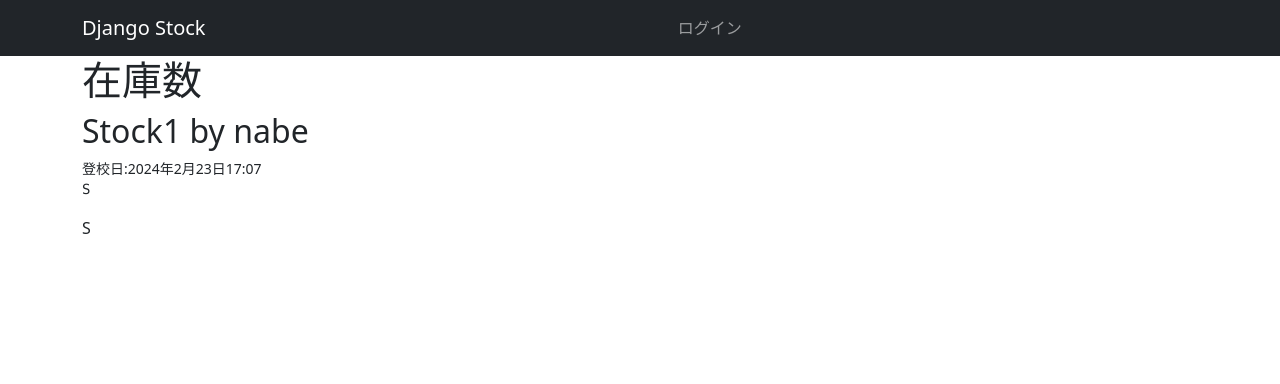
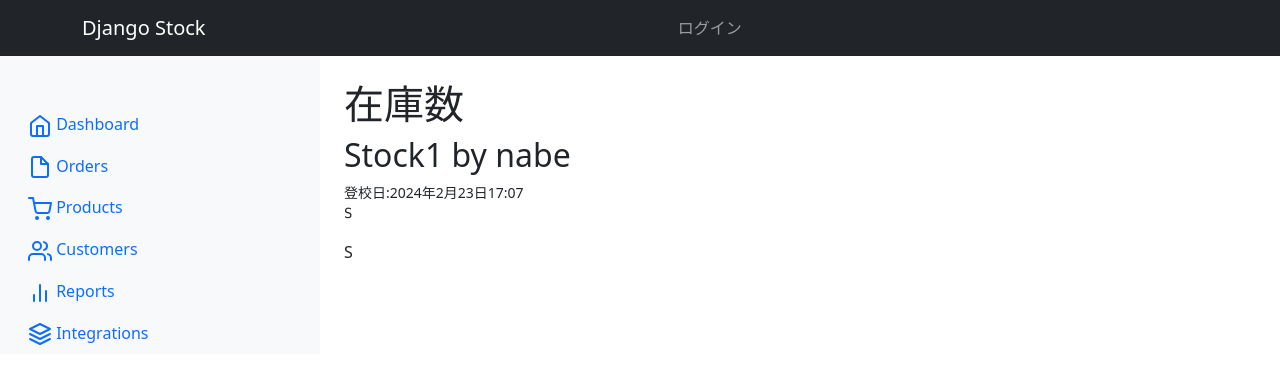
Before and after one commit to sknhkworks/FoggyWindingloadWorkFlow, a Django app: page /stocks/1/ in a window 1280 px wide. Shown: the top 384 px of the page. Run offline with Django 5.2, Linux system fonts and the light colour scheme; data comes from the database, SQL or seed files in the repository; some libraries are stand-ins or nearby versions.

Commit message:
separate view folder and bootstrap sidebar

```diff
--- a/stocks/views.py
+++ b/stocks/views.py
@@ -4,7 +4,6 @@ from django.http import HttpResponse
 from stocks.models import Stocks
 from stocks.forms import StockForm
 
-# Create your views here.
 def top(request):
     stocks = Stocks.objects.all()
     context = { "stocks": stocks }
--- a/templates/base.html
+++ b/templates/base.html
@@ -20,10 +61,65 @@
           {% endif %}
       </ul>
   </div>
+
 </nav>
-<main>
-  <div class="container">
-      {% block main %}{% endblock %}
+
+<div class="container-fluid">
+  <div class="row">
+      <nav id="sidebar" class="col-3 d-block bg-light ">
+
+<div class="position-sticky pt-md-5">
+  <ul class="nav flex-column">
+      <li class="nav-item">
+        <a class="nav-link active" aria-current="page" href="#">
+          <svg xmlns="http://www.w3.org/2000/svg" width="24" height="24" viewBox="0 0 24 24" fill="none" stroke="currentColor" stroke-width="2" stroke-linecap="round" stroke-linejoin="round" class="feather feather-home"><path d="M3 9l9-7 9 7v11a2 2 0 0 1-2 2H5a2 2 0 0 1-2-2z"></path><polyline points="9 22 9 12 15 12 15 22"></polyline></svg>
+          <span class="ml-2">Dashboard</span>
+        </a>
+      </li>
+      <li class="nav-item">
+        <a class="nav-link" href="#">
+          <svg xmlns="http://www.w3.org/2000/svg" width="24" height="24" viewBox="0 0 24 24" fill="none" stroke="currentColor" stroke-width="2" stroke-linecap="round" stroke-linejoin="round" class="feather feather-file"><path d="M13 2H6a2 2 0 0 0-2 2v16a2 2 0 0 0 2 2h12a2 2 0 0 0 2-2V9z"></path><polyline points="13 2 13 9 20 9"></polyline></svg>
+          <span class="ml-2">Orders</span>
+        </a>
+      </li>
+      <li class="nav-item">
+        <a class="nav-link" href="#">
+          <svg xmlns="http://www.w3.org/2000/svg" width="24" height="24" viewBox="0 0 24 24" fill="none" stroke="currentColor" stroke-width="2" stroke-linecap="round" stroke-linejoin="round" class="feather feather-shopping-cart"><circle cx="9" cy="21" r="1"></circle><circle cx="20" cy="21" r="1"></circle><path d="M1 1h4l2.68 13.39a2 2 0 0 0 2 1.61h9.72a2 2 0 0 0 2-1.61L23 6H6"></path></svg>
+          <span class="ml-2">Products</span>
+        </a>
+      </li>
+      <li class="nav-item">
+        <a class="nav-link" href="#">
+          <svg xmlns="http://www.w3.org/2000/svg" width="24" height="24" viewBox="0 0 24 24" fill="none" stroke="currentColor" stroke-width="2" stroke-linecap="round" stroke-linejoin="round" class="feather feather-users"><path d="M17 21v-2a4 4 0 0 0-4-4H5a4 4 0 0 0-4 4v2"></path><circle cx="9" cy="7" r="4"></circle><path d="M23 21v-2a4 4 0 0 0-3-3.87"></path><path d="M16 3.13a4 4 0 0 1 0 7.75"></path></svg>
+          <span class="ml-2">Customers</span>
+        </a>
+      </li>
+      <li class="nav-item">
+        <a class="nav-link" href="#">
+          <svg xmlns="http://www.w3.org/2000/svg" width="24" height="24" viewBox="0 0 24 24" fill="none" stroke="currentColor" stroke-width="2" stroke-linecap="round" stroke-linejoin="round" class="feather feather-bar-chart-2"><line x1="18" y1="20" x2="18" y2="10"></line><line x1="12" y1="20" x2="12" y2="4"></line><line x1="6" y1="20" x2="6" y2="14"></line></svg>
+          <span class="ml-2">Reports</span>
+        </a>
+      </li>
+      <li class="nav-item">
+        <a class="nav-link" href="#">
+          <svg xmlns="http://www.w3.org/2000/svg" width="24" height="24" viewBox="0 0 24 24" fill="none" stroke="currentColor" stroke-width="2" stroke-linecap="round" stroke-linejoin="round" class="feather feather-layers"><polygon points="12 2 2 7 12 12 22 7 12 2"></polygon><polyline points="2 17 12 22 22 17"></polyline><polyline points="2 12 12 17 22 12"></polyline></svg>
+          <span class="ml-2">Integrations</span>
+        </a>
+      </li>
+    </ul>
+</div>
+
+      </nav>
+
+      <main class="col-8 ml-4 px-4 py-4">
+          {% block main %}{% endblock %}
+      </main>
   </div>
+</div>
+
 </body>
 </html>
+
+<!--
+https://coliss.com/articles/build-websites/operation/work/bootstrap-5-dashboard-tutorial.html
+-->
```
Also changed, not shown: other parts of templates/base.html (+41 -0 lines).
